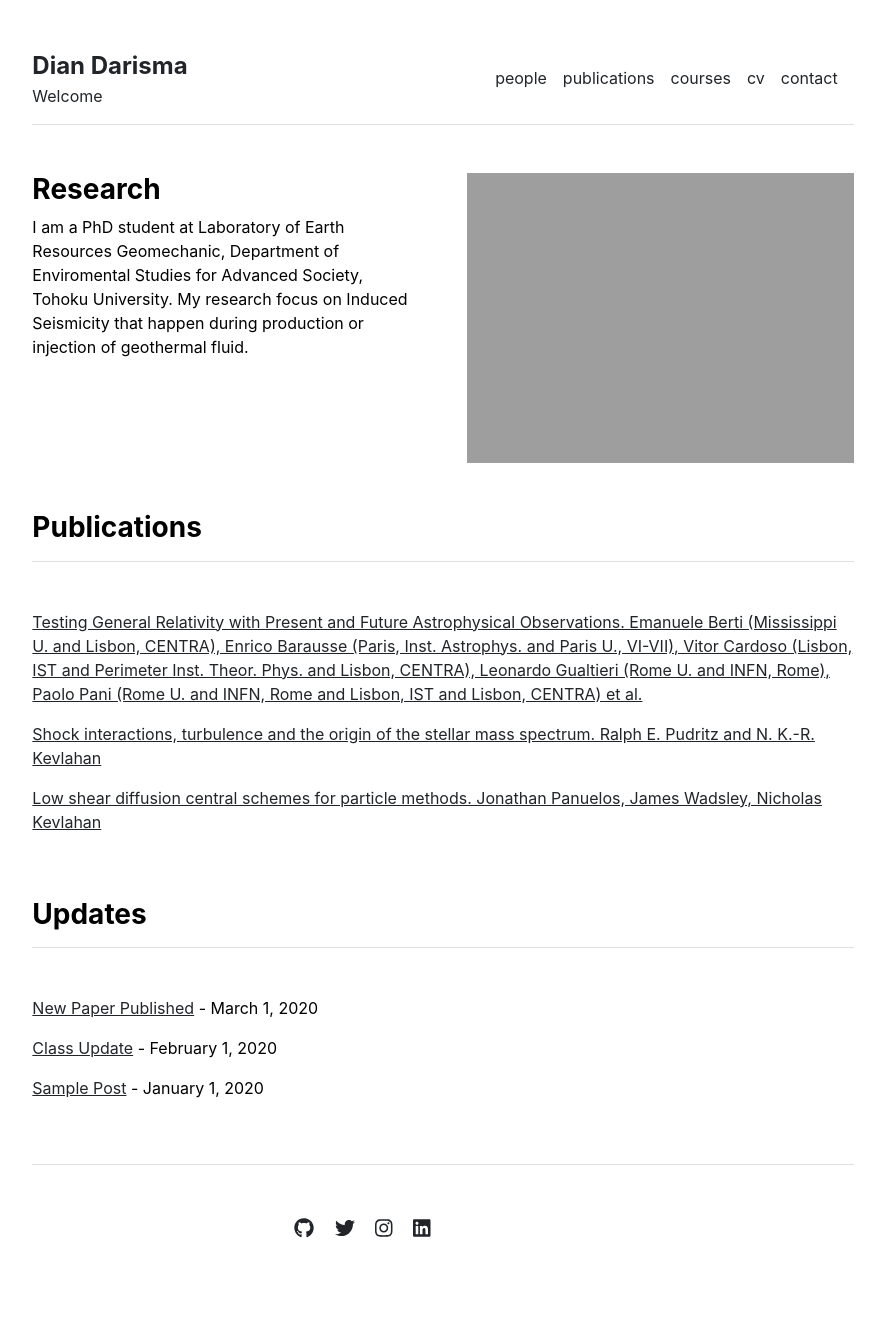
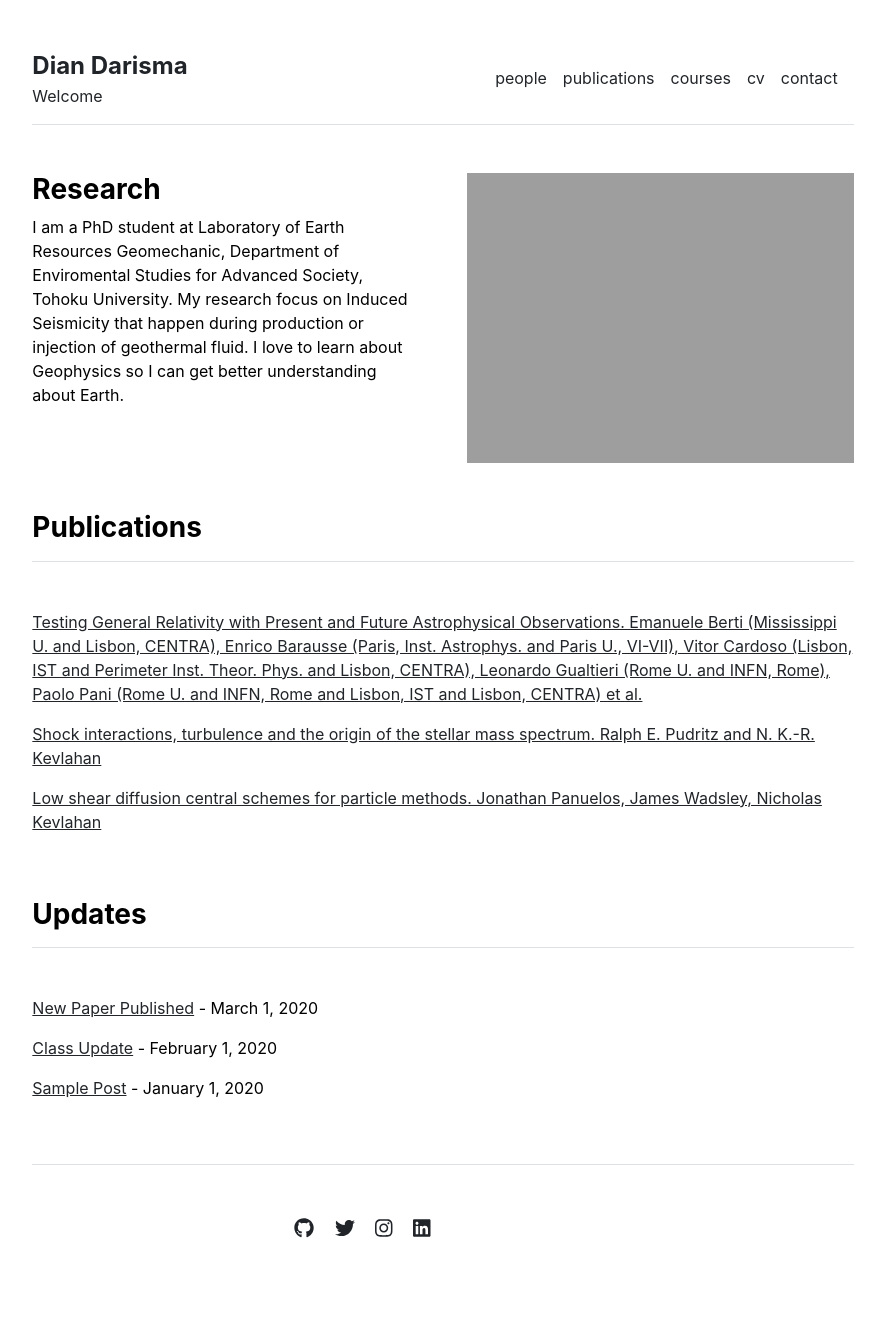
Before and after one commit to diandarisma/diandarisma.github.io, a Jekyll site: the page built from index.md, in a window 1280 px wide. Shown: the whole page, without its empty margins (197-1082 px from the left). Built offline with Jekyll 4.4.1, drawn with Linux system fonts in a browser that asks for light colours.

Commit message:
Update index.md

```diff
--- a/index.md
+++ b/index.md
@@ -4,3 +4,4 @@ title: "Home"
 ---
 
 I am a PhD student at Laboratory of Earth Resources Geomechanic, Department of Enviromental Studies for Advanced Society, Tohoku University. My research focus on Induced Seismicity that happen during production or injection of geothermal fluid.
+I love to learn about Geophysics so I can get better understanding about Earth.
```
